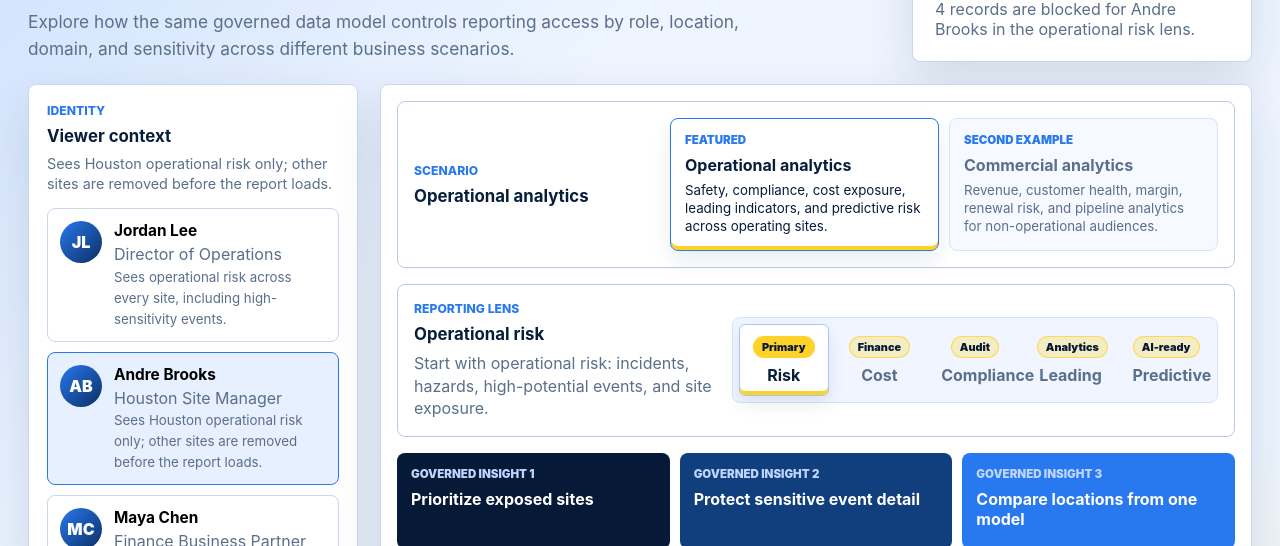
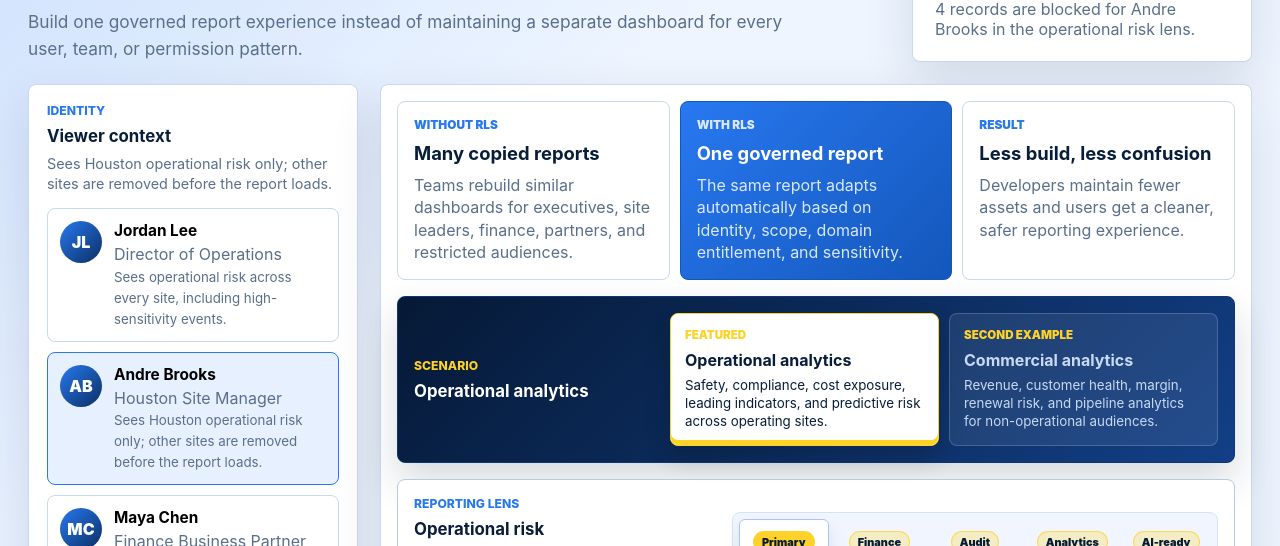
Before and after one commit to jonahnr/rls-demo-webapp, a website: page index.html in a window 1280 px wide. Shown: the part 254-800 px from the top of the page. Drawn offline with Linux system fonts and the light colour scheme.

Commit message:
Add files via upload

```diff
--- a/app.js
+++ b/app.js
@@ -173,10 +173,10 @@ const scenarios = [
     eyebrow: "Second example",
     summary: "Revenue, customer health, margin, renewal risk, and pipeline analytics for non-operational audiences.",
     users: [
-      { id: "revenueLead", name: "Elena Park", title: "VP Revenue", initials: "EP", sites: ["Enterprise", "Mid-Market", "Public Sector", "Channel"], domains: ["Revenue", "Finance", "Analytics"], clearance: 3 },
-      { id: "accountManager", name: "Noah Grant", title: "Enterprise Account Manager", initials: "NG", sites: ["Enterprise"], domains: ["Revenue", "Analytics"], clearance: 2 },
+      { id: "revenueLead", name: "Elena Park", title: "VP Revenue", initials: "EP", sites: ["Enterprise", "Mid-Market", "Public Sector", "Channel"], domains: ["Revenue", "Customer", "Finance", "Analytics", "Product"], clearance: 3 },
+      { id: "accountManager", name: "Noah Grant", title: "Enterprise Account Manager", initials: "NG", sites: ["Enterprise"], domains: ["Revenue", "Customer", "Analytics", "Product"], clearance: 2 },
       { id: "finance", name: "Maya Chen", title: "Finance Business Partner", initials: "MC", sites: ["Enterprise", "Mid-Market", "Public Sector", "Channel"], domains: ["Finance"], clearance: 3 },
-      { id: "partner", name: "Sam Rivera", title: "Channel Partner", initials: "SR", sites: ["Channel"], domains: ["Revenue"], clearance: 1 }
+      { id: "partner", name: "Sam Rivera", title: "Channel Partner", initials: "SR", sites: ["Channel"], domains: ["Revenue", "Product"], clearance: 1 }
     ],
     lenses: [
       {
@@ -211,7 +211,7 @@ const scenarios = [
         title: "Customer health",
         shortTitle: "Health",
         chip: "Success",
-        domain: "Revenue",
+        domain: "Customer",
         heroWord: "customer health",
         byWord: "segment",
         eyebrow: "Customer analytics",
@@ -230,7 +230,7 @@ const scenarios = [
           revenueLead: "Sees health signals across all customer segments.",
           accountManager: "Sees Enterprise customer health signals only.",
           finance: "Finance does not receive named customer health signals in this lens.",
-          partner: "Partners see low-sensitivity channel health signals only."
+          partner: "Partners do not receive internal customer health records unless explicitly entitled."
         }
       },
       {
@@ -292,7 +292,7 @@ const scenarios = [
         title: "Adoption signals",
         shortTitle: "Adoption",
         chip: "Product",
-        domain: "Analytics",
+        domain: "Product",
         heroWord: "adoption",
         byWord: "account tier",
         eyebrow: "Product analytics",
@@ -316,23 +316,31 @@ const scenarios = [
       }
     ],
     records: [
-      { name: "Aster Health expansion", site: "Enterprise", domain: "Revenue", pipelineValue: 420000, healthScore: 82, marginImpact: 125000, renewalRisk: 31, adoptionScore: 78, sensitivity: 2 },
-      { name: "Corvus Energy platform", site: "Enterprise", domain: "Revenue", pipelineValue: 610000, healthScore: 68, marginImpact: 188000, renewalRisk: 44, adoptionScore: 71, sensitivity: 2 },
-      { name: "Delta Transit renewal", site: "Public Sector", domain: "Revenue", pipelineValue: 355000, healthScore: 74, marginImpact: 92000, renewalRisk: 39, adoptionScore: 73, sensitivity: 2 },
-      { name: "Harbor Media partner deal", site: "Channel", domain: "Revenue", pipelineValue: 135000, healthScore: 79, marginImpact: 41000, renewalRisk: 28, adoptionScore: 75, sensitivity: 1 },
+      { name: "Aster Health expansion", site: "Enterprise", domain: "Revenue", pipelineValue: 420000, healthScore: 0, marginImpact: 0, renewalRisk: 0, adoptionScore: 0, sensitivity: 2 },
+      { name: "Corvus Energy platform", site: "Enterprise", domain: "Revenue", pipelineValue: 610000, healthScore: 0, marginImpact: 0, renewalRisk: 0, adoptionScore: 0, sensitivity: 2 },
+      { name: "Delta Transit renewal", site: "Public Sector", domain: "Revenue", pipelineValue: 355000, healthScore: 0, marginImpact: 0, renewalRisk: 0, adoptionScore: 0, sensitivity: 2 },
+      { name: "Harbor Media partner deal", site: "Channel", domain: "Revenue", pipelineValue: 135000, healthScore: 0, marginImpact: 0, renewalRisk: 0, adoptionScore: 0, sensitivity: 1 },
+      { name: "Aster Health engagement", site: "Enterprise", domain: "Customer", pipelineValue: 0, healthScore: 82, marginImpact: 0, renewalRisk: 0, adoptionScore: 0, sensitivity: 2 },
+      { name: "Corvus executive sponsor gap", site: "Enterprise", domain: "Customer", pipelineValue: 0, healthScore: 68, marginImpact: 0, renewalRisk: 0, adoptionScore: 0, sensitivity: 2 },
+      { name: "Delta Transit service pulse", site: "Public Sector", domain: "Customer", pipelineValue: 0, healthScore: 74, marginImpact: 0, renewalRisk: 0, adoptionScore: 0, sensitivity: 2 },
+      { name: "Harbor Media channel health", site: "Channel", domain: "Customer", pipelineValue: 0, healthScore: 79, marginImpact: 0, renewalRisk: 0, adoptionScore: 0, sensitivity: 1 },
       { name: "Enterprise discount review", site: "Enterprise", domain: "Finance", pipelineValue: 0, healthScore: 0, marginImpact: 260000, renewalRisk: 0, adoptionScore: 0, sensitivity: 3 },
       { name: "Channel rebate exposure", site: "Channel", domain: "Finance", pipelineValue: 0, healthScore: 0, marginImpact: 87000, renewalRisk: 0, adoptionScore: 0, sensitivity: 3 },
       { name: "Aster renewal forecast", site: "Enterprise", domain: "Analytics", pipelineValue: 0, healthScore: 84, marginImpact: 0, renewalRisk: 58, adoptionScore: 83, sensitivity: 2 },
       { name: "Corvus adoption drift", site: "Enterprise", domain: "Analytics", pipelineValue: 0, healthScore: 66, marginImpact: 0, renewalRisk: 63, adoptionScore: 61, sensitivity: 2 },
       { name: "Channel expansion signal", site: "Channel", domain: "Analytics", pipelineValue: 0, healthScore: 76, marginImpact: 0, renewalRisk: 34, adoptionScore: 82, sensitivity: 1 },
-      { name: "Mid-market activation cohort", site: "Mid-Market", domain: "Analytics", pipelineValue: 0, healthScore: 71, marginImpact: 0, renewalRisk: 42, adoptionScore: 69, sensitivity: 1 }
+      { name: "Mid-market activation cohort", site: "Mid-Market", domain: "Analytics", pipelineValue: 0, healthScore: 71, marginImpact: 0, renewalRisk: 42, adoptionScore: 69, sensitivity: 1 },
+      { name: "Aster workflow adoption", site: "Enterprise", domain: "Product", pipelineValue: 0, healthScore: 0, marginImpact: 0, renewalRisk: 0, adoptionScore: 83, sensitivity: 2 },
+      { name: "Corvus feature adoption", site: "Enterprise", domain: "Product", pipelineValue: 0, healthScore: 0, marginImpact: 0, renewalRisk: 0, adoptionScore: 61, sensitivity: 2 },
+      { name: "Channel expansion usage", site: "Channel", domain: "Product", pipelineValue: 0, healthScore: 0, marginImpact: 0, renewalRisk: 0, adoptionScore: 82, sensitivity: 1 },
+      { name: "Mid-market activation usage", site: "Mid-Market", domain: "Product", pipelineValue: 0, healthScore: 0, marginImpact: 0, renewalRisk: 0, adoptionScore: 69, sensitivity: 1 }
     ]
   }
 ];
 
 const policies = [
   { title: "Scope", description: "Users only retrieve rows for assigned sites, segments, or portfolios.", code: "row.scope IN viewer.scope" },
-  { title: "Domain entitlement", description: "Each lens queries one governed domain that the viewer must be entitled to access.", code: "row.domain = lens.domain AND row.domain IN viewer.domains" },
+  { title: "Domain entitlement", description: "Each lens queries one governed domain such as Operational, Revenue, Customer, Finance, Analytics, or Product.", code: "row.domain = lens.domain AND row.domain IN viewer.domains" },
   { title: "Sensitivity clearance", description: "Restricted rows are hidden or masked by clearance level.", code: "row.sensitivity <= viewer.clearance" }
 ];
 
--- a/index.html
+++ b/index.html
@@ -18,7 +18,7 @@
             <span id="heroByWord">site</span>.
           </h1>
           <p class="lede">
-            Explore how the same governed data model controls reporting access by role, location, domain, and sensitivity across different business scenarios.
+            Build one governed report experience instead of maintaining a separate dashboard for every user, team, or permission pattern.
           </p>
         </div>
         <div class="hero-panel" aria-label="RLS status summary">
@@ -73,6 +73,24 @@
         </aside>
 
         <section class="demo-stage">
+          <div class="value-strip" aria-label="Customer value summary">
+            <article>
+              <span>Without RLS</span>
+              <strong>Many copied reports</strong>
+              <p>Teams rebuild similar dashboards for executives, site leaders, finance, partners, and restricted audiences.</p>
+            </article>
+            <article class="value-primary">
+              <span>With RLS</span>
+              <strong>One governed report</strong>
+              <p>The same report adapts automatically based on identity, scope, domain entitlement, and sensitivity.</p>
+            </article>
+            <article>
+              <span>Result</span>
+              <strong>Less build, less confusion</strong>
+              <p>Developers maintain fewer assets and users get a cleaner, safer reporting experience.</p>
+            </article>
+          </div>
+
           <div class="scenario-switch" aria-label="Business scenario selector">
             <div>
               <p class="eyebrow">Scenario</p>
--- a/styles.css
+++ b/styles.css
@@ -101,6 +101,7 @@ h2 {
 .hero-panel,
 .control-panel,
 .demo-stage,
+.value-strip article,
 .scenario-switch,
 .lens-panel,
 .chart-panel,
@@ -258,6 +259,58 @@ h2 {
   padding: 16px;
 }
 
+.value-strip {
+  display: grid;
+  grid-template-columns: repeat(3, minmax(0, 1fr));
+  gap: 10px;
+  margin-bottom: 16px;
+}
+
+.value-strip article {
+  min-height: 138px;
+  padding: 16px;
+  box-shadow: none;
+}
+
+.value-strip .value-primary {
+  color: #fff;
+  background: linear-gradient(135deg, var(--accent), #1457bb);
+  border-color: #1457bb;
+}
+
+.value-strip span,
+.value-strip strong,
+.value-strip p {
+  display: block;
+}
+
+.value-strip span {
+  margin-bottom: 10px;
+  color: var(--accent);
+  font-size: 0.74rem;
+  font-weight: 900;
+  text-transform: uppercase;
+}
+
+.value-strip strong {
+  font-size: 1.15rem;
+}
+
+.value-strip p {
+  margin: 10px 0 0;
+  color: var(--muted);
+  line-height: 1.38;
+}
+
+.value-strip .value-primary span,
+.value-strip .value-primary p {
+  color: #d9e8ff;
+}
+
+.value-strip .value-primary strong {
+  color: #fff;
+}
+
 .scenario-switch {
   display: grid;
   grid-template-columns: 240px minmax(0, 1fr);
@@ -265,8 +318,18 @@ h2 {
   align-items: center;
   margin-bottom: 16px;
   padding: 16px;
-  box-shadow: none;
-  border-color: #b7cae8;
+  color: #fff;
+  background: linear-gradient(135deg, var(--deep), #123f86);
+  border-color: #0f3672;
+  box-shadow: 0 18px 38px rgba(7, 29, 58, 0.16);
+}
+
+.scenario-switch .eyebrow {
+  color: var(--accent-2);
+}
+
+.scenario-switch h2 {
+  color: #fff;
 }
 
 .scenario-tabs {
@@ -279,9 +342,9 @@ h2 {
   min-height: 104px;
   padding: 14px;
   text-align: left;
-  color: var(--muted);
-  background: #f6f9ff;
-  border: 1px solid #d6e3f7;
+  color: #c8d9f4;
+  background: rgba(255, 255, 255, 0.08);
+  border: 1px solid rgba(255, 255, 255, 0.18);
   border-radius: 8px;
   cursor: pointer;
 }
@@ -289,8 +352,8 @@ h2 {
 .scenario-tab.active {
   color: var(--ink);
   background: #fff;
-  border-color: var(--accent);
-  box-shadow: inset 0 -4px 0 var(--accent-2), 0 10px 22px rgba(7, 29, 58, 0.08);
+  border-color: var(--accent-2);
+  box-shadow: inset 0 -5px 0 var(--accent-2), 0 12px 24px rgba(0, 0, 0, 0.18);
 }
 
 .scenario-tab span,
@@ -301,7 +364,7 @@ h2 {
 
 .scenario-tab span {
   margin-bottom: 8px;
-  color: var(--accent);
+  color: var(--accent-2);
   font-size: 0.72rem;
   font-weight: 900;
   text-transform: uppercase;
@@ -309,6 +372,7 @@ h2 {
 
 .scenario-tab strong {
   font-size: 1rem;
+  color: inherit;
 }
 
 .scenario-tab small {
@@ -752,6 +816,7 @@ tbody tr:last-child td {
   .metrics,
   .policy-grid,
   .flow,
+  .value-strip,
   .insight-strip,
   .scenario-tabs,
   .lens-list {
@@ -775,6 +840,7 @@ tbody tr:last-child td {
   .metrics,
   .policy-grid,
   .flow,
+  .value-strip,
   .insight-strip,
   .scenario-tabs,
   .lens-list {
```
Also changed, not shown: README.md.
